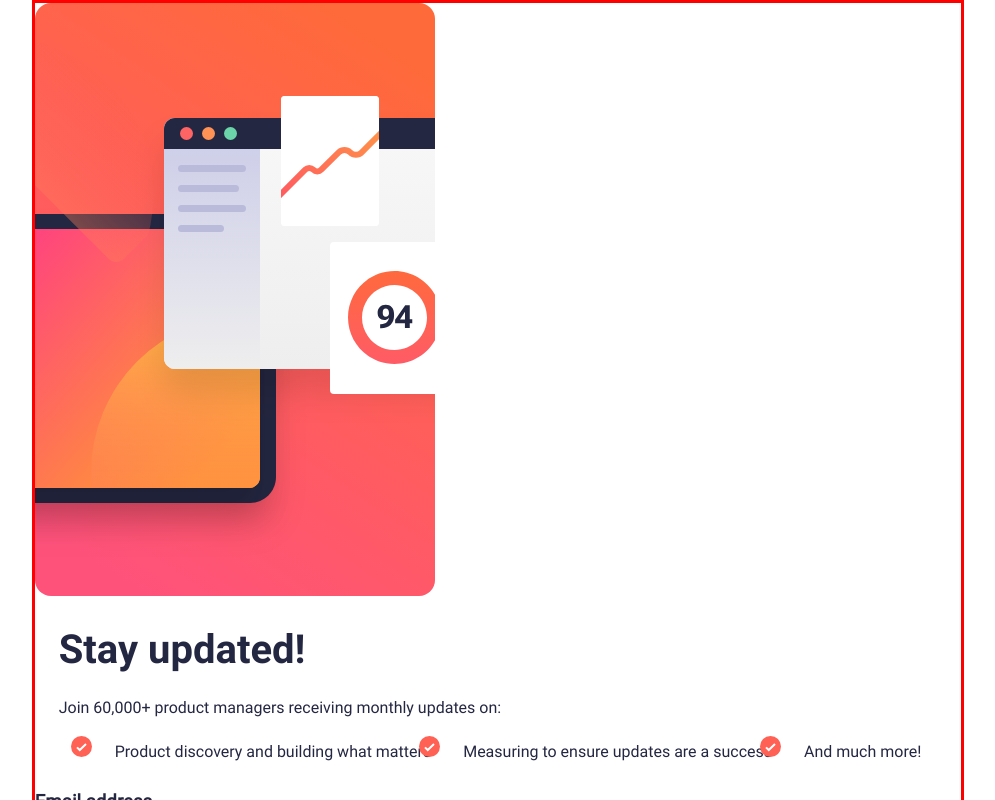
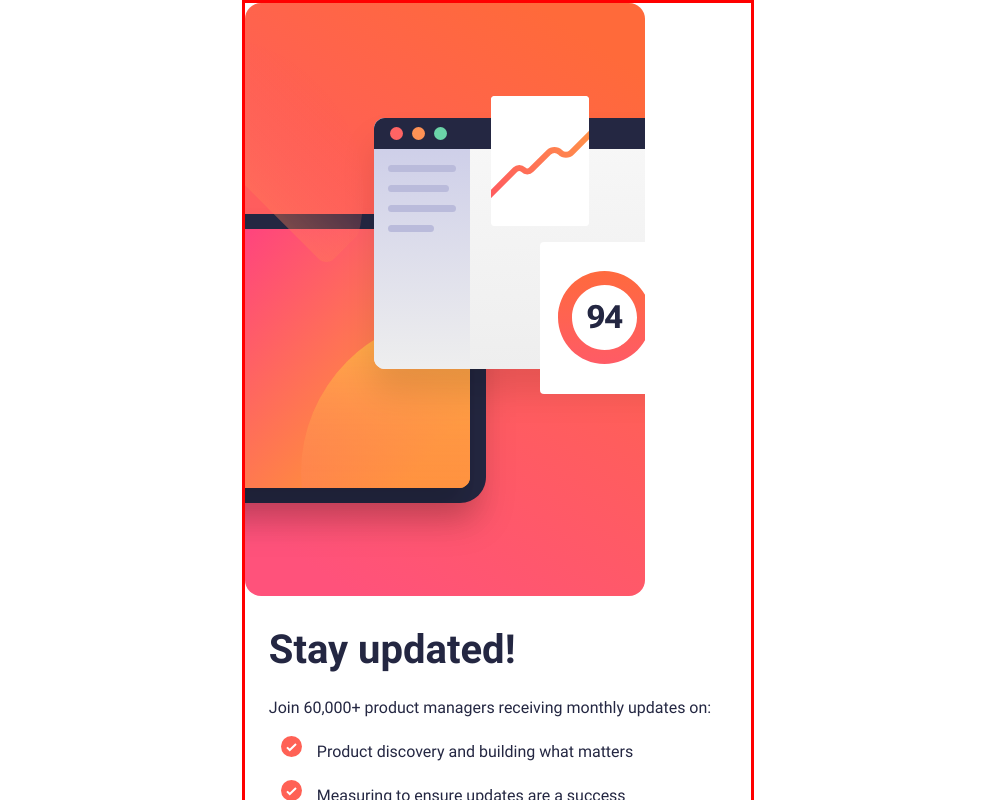
Before and after one commit to SerPet-eng/News_Letter_Sign_Up_With_Success_Message, a React (Vite) app: page / in a window 1280 px wide. Shown: the top 800 px of the page, without its empty margins (142-1137 px from the left). Built offline with nearby package versions, Linux system fonts and the light colour scheme.

Commit message:
Updating style.scss & content.scss
In `style.scss` and `content.scss`:
    - adding flex-direction: column
    - changing padding-left to 0.5rem

```diff
--- a/src/css/style.css
+++ b/src/css/style.css
@@ -46,12 +46,12 @@ body {
 }
 .app .app__content .app__description {
   display: flex;
+  flex-direction: column;
   gap: 1rem;
-  flex-wrap: wrap;
 }
 .app .app__content .app__description li {
   list-style-image: url("../../assets/images/icon-list.svg");
-  padding-left: 1rem;
+  padding-left: 0.5rem;
 }
 
 /*
--- a/src/scss/_content.scss
+++ b/src/scss/_content.scss
@@ -14,12 +14,12 @@
 
     .app__description {
       display: flex;
+      flex-direction: column;
       gap: 1rem;
-      flex-wrap: wrap;
 
       li {
         list-style-image: url('../../assets/images/icon-list.svg');
-        padding-left: 1rem;
+        padding-left: 0.5rem;
       }
     }
   }
```
Also changed, not shown: 1 other file (tests, documents, lock files or other folders).
